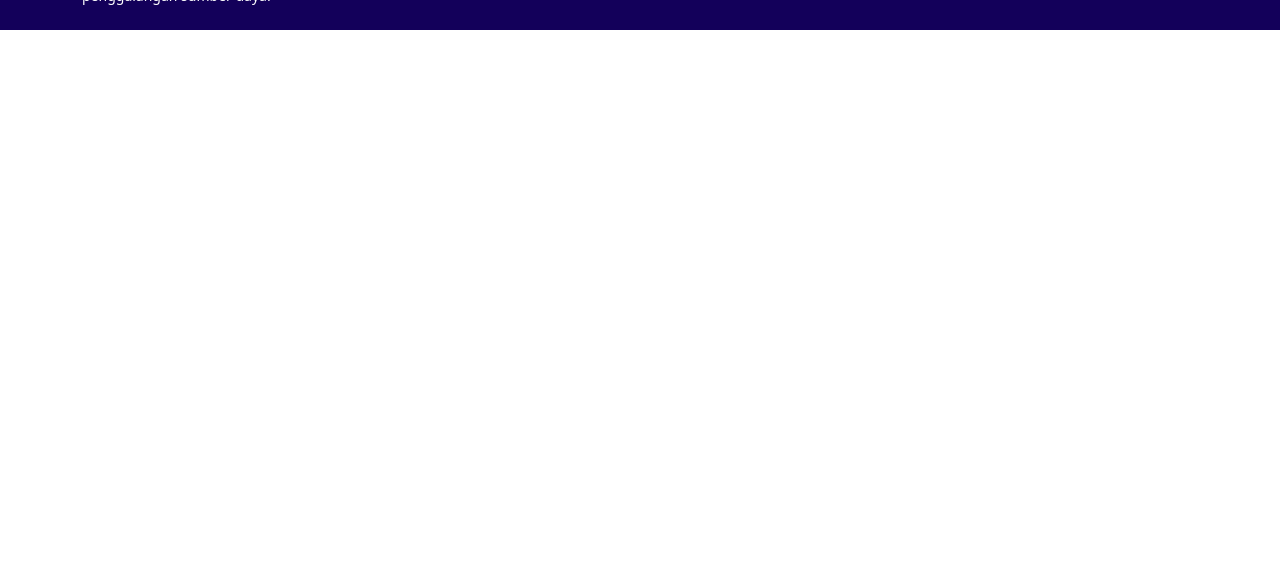
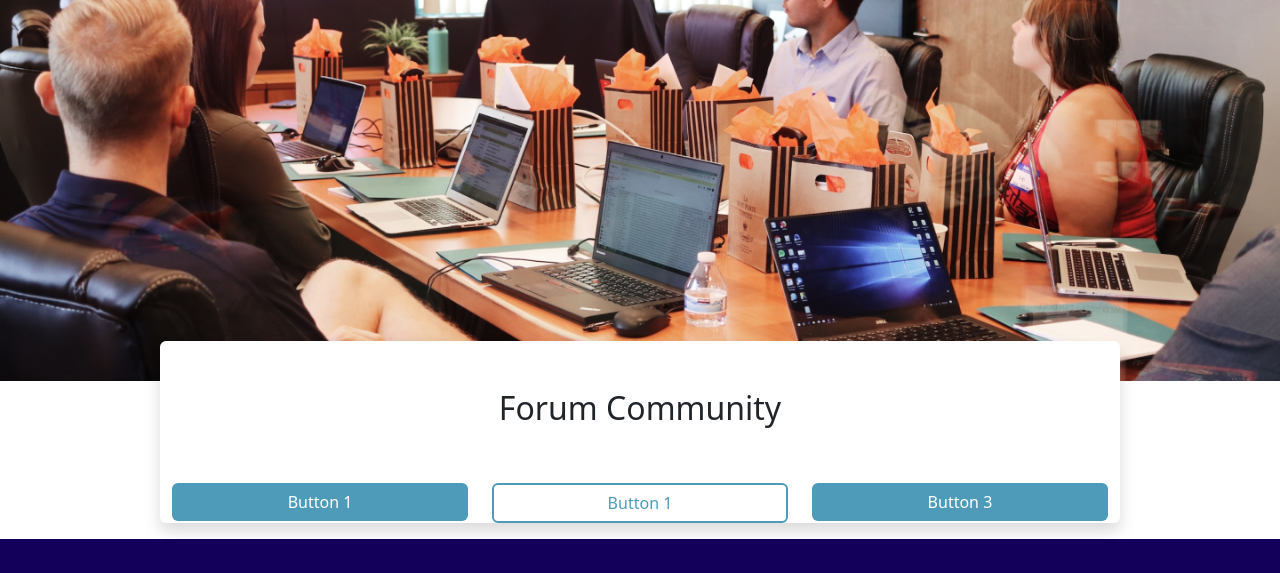
Before and after one commit to Tech4-Impact-BE23/Responsive-BE23, a website: page tutorial.html in a window 1280 px wide. Shown: the part 300-873 px from the top of the page. Before the commit the page ends 800 px from the top, so only its background shows below. Drawn offline with nearby package versions, Linux system fonts and the light colour scheme; no server answers.

Commit message:
community page

```diff
--- a/style.css
+++ b/style.css
@@ -32,10 +32,21 @@
     object-fit: cover;
 }
 
-
-
 .cardbody-color {
     background-color: #ebf2fa;
+}
+
+.btn,
+.btn.active:hover {
+    background-color: #4E9BB9;
+    color: #fff;
+}
+
+.btn:hover,
+.btn.active {
+    background-color: #fff;
+    color: #4E9BB9;
+    border: 2px solid #4E9BB9;
 }
 
 footer {
--- a/community.html
+++ b/tutorial.html
@@ -46,7 +46,27 @@
             </div>
         </div>
     </nav>
+    <header>
+        <div class="container-fluid p-0" style="z-index: 1;">
+            <img class="w-100" src="assets/unsplash_gMsnXqILjp4.png" alt="banner">
+        </div>
+    </header>
 
+    <div class="container-fluid w-75 h-100 rounded-2 shadow"
+        style="background-color: #fff; z-index: 0; margin-top: -5vh; position: relative;">
+        <h2 class="text-center p-md-5">Forum Community</h2>
+        <div class="row">
+            <div class="col-4 text-center">
+                <button class="btn w-100 rounded-2 text-center" id="btn-Event" href="/index.html">Button 1</button>
+            </div>
+            <div class="col-4 text-center">
+                <button class="btn w-100 rounded-2 text-center active" id="btn-Tutorial" href="/tutorial.html">Button 1</button>
+            </div>
+            <div class="col-4 text-center">
+                <button class="btn w-100 rounded-2 text-center" id="btn-Tanya" href="/login.html">Button 3</button>
+            </div>
+        </div>
+    </div>
     <footer class="container-fluid mt-3">
         <div class="container py-2">
             <div class="row">
```
Also changed, not shown: assets/unsplash_gMsnXqILjp4.png (added).
